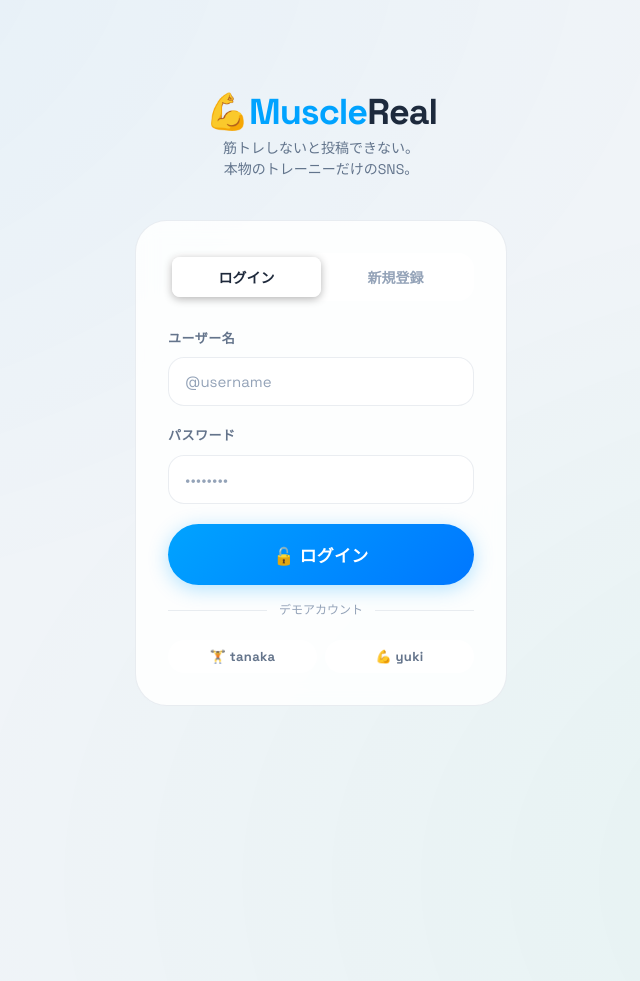
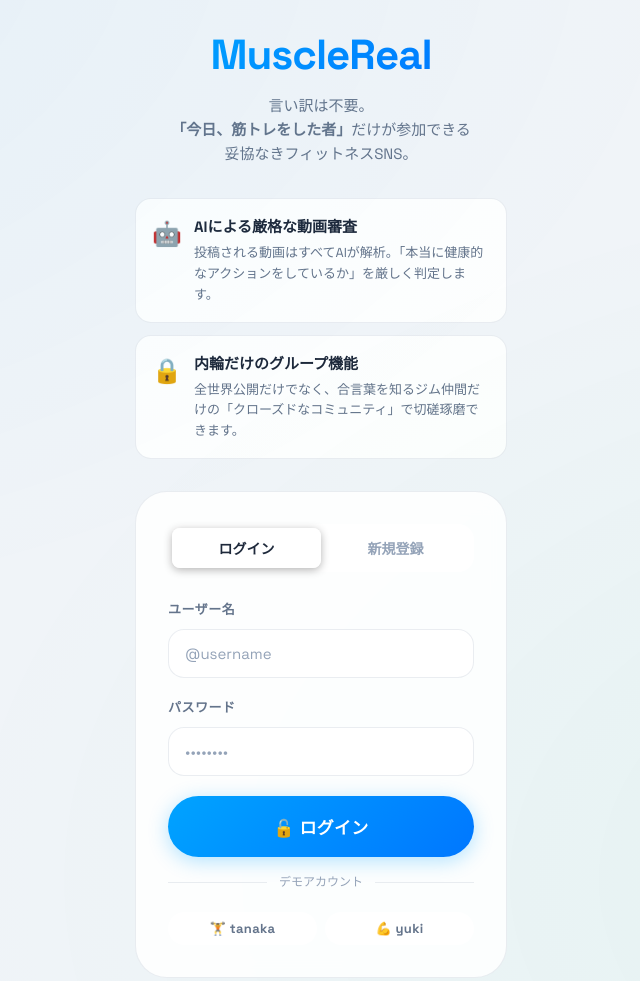
Before and after one commit to pikuto1125-pixel/musclereal, a website: page public/index.html in a window 1280 px wide. Shown: the whole page, without its empty margins (319-959 px from the left). Before the commit the page ends 800 px from the top, so only its background shows below. Drawn offline with Linux system fonts and the light colour scheme.

Commit message:
Update index.html to LP and add OGP

```diff
--- a/public/index.html
+++ b/public/index.html
@@ -4,21 +4,98 @@
   <meta charset="UTF-8">
   <meta name="viewport" content="width=device-width, initial-scale=1.0">
   <title>MuscleReal — 筋トレしないと投稿できないSNS</title>
-  <meta name="description" content="筋トレ中だけ投稿できる。本物のトレーニーのためのSNS。">
+  <meta name="description" content="本物のトレーニーだけのための招待制フィットネスSNS。AIが筋トレ風景を厳しく審査し、クリアした者だけが今日の成果を共有できる。今日をサボれば投稿不可能。">
   <meta name="theme-color" content="#080810">
+
+  <!-- OGP / SEO Tags -->
+  <meta property="og:title" content="MuscleReal | 筋トレしないと投稿できないSNS">
+  <meta property="og:description" content="AIがあなたのワークアウトを審査する。本物のトレーニーだけが集う、妥協なきフィットネスSNS。">
+  <meta property="og:type" content="website">
+  <meta property="og:url" content="https://musclereal.onrender.com/">
+  <!-- Using a placeholder image or a nice gradient for og:image since we don't have a static asset yet -->
+  <meta property="og:image" content="https://images.unsplash.com/photo-1517836357463-d25dfeac3438?auto=format&fit=crop&w=1200&q=80">
+  <meta name="twitter:card" content="summary_large_image">
+  <meta name="twitter:title" content="MuscleReal - 筋トレしないと投稿できないSNS">
+  <meta name="twitter:description" content="AI審査を突破せよ。サボれば投稿できない硬派なSNS。">
+
   <link rel="manifest" href="manifest.json">
   <link rel="stylesheet" href="css/style.css">
+  <style>
+    .lp-hero {
+      text-align: center;
+      margin-bottom: 32px;
+      padding: 0 16px;
+    }
+    .lp-hero h1 {
+      font-size: 42px;
+      font-weight: 900;
+      line-height: 1.1;
+      margin-bottom: 16px;
+      background: linear-gradient(135deg, var(--orange), #0077FF);
+      -webkit-background-clip: text;
+      -webkit-text-fill-color: transparent;
+      letter-spacing: -1px;
+    }
+    .lp-hero p {
+      font-size: 15px;
+      color: var(--text-secondary);
+      line-height: 1.6;
+    }
+    .lp-features {
+      display: flex;
+      flex-direction: column;
+      gap: 12px;
+      margin-bottom: 32px;
+      text-align: left;
+    }
+    .lp-feature {
+      display: flex;
+      align-items: flex-start;
+      gap: 12px;
+      background: var(--bg-card);
+      padding: 16px;
+      border-radius: var(--radius-md);
+      border: 1px solid var(--border);
+    }
+    .lp-feature-icon {
+      font-size: 24px;
+    }
+    .lp-feature-title {
+      font-weight: 700;
+      font-size: 15px;
+      margin-bottom: 4px;
+    }
+    .lp-feature-desc {
+      font-size: 13px;
+      color: var(--text-secondary);
+    }
+  </style>
 </head>
 <body>
 
 <div class="auth-page" id="authPage">
 
-  <!-- Logo -->
-  <div class="auth-logo">
-    <div class="auth-logo-text">
-      <span style="color: var(--orange)">💪Muscle</span><span>Real</span>
+  <!-- LP Hero -->
+  <div class="lp-hero">
+    <h1>MuscleReal</h1>
+    <p>言い訳は不要。<br><strong>「今日、筋トレをした者」</strong>だけが参加できる<br>妥協なきフィットネスSNS。</p>
+  </div>
+
+  <div class="lp-features">
+    <div class="lp-feature">
+      <div class="lp-feature-icon">🤖</div>
+      <div>
+        <div class="lp-feature-title">AIによる厳格な動画審査</div>
+        <div class="lp-feature-desc">投稿される動画はすべてAIが解析。「本当に健康的なアクションをしているか」を厳しく判定します。</div>
+      </div>
     </div>
-    <p class="auth-logo-sub">筋トレしないと投稿できない。<br>本物のトレーニーだけのSNS。</p>
+    <div class="lp-feature">
+      <div class="lp-feature-icon">🔒</div>
+      <div>
+        <div class="lp-feature-title">内輪だけのグループ機能</div>
+        <div class="lp-feature-desc">全世界公開だけでなく、合言葉を知るジム仲間だけの「クローズドなコミュニティ」で切磋琢磨できます。</div>
+      </div>
+    </div>
   </div>
 
   <!-- Card -->
```
